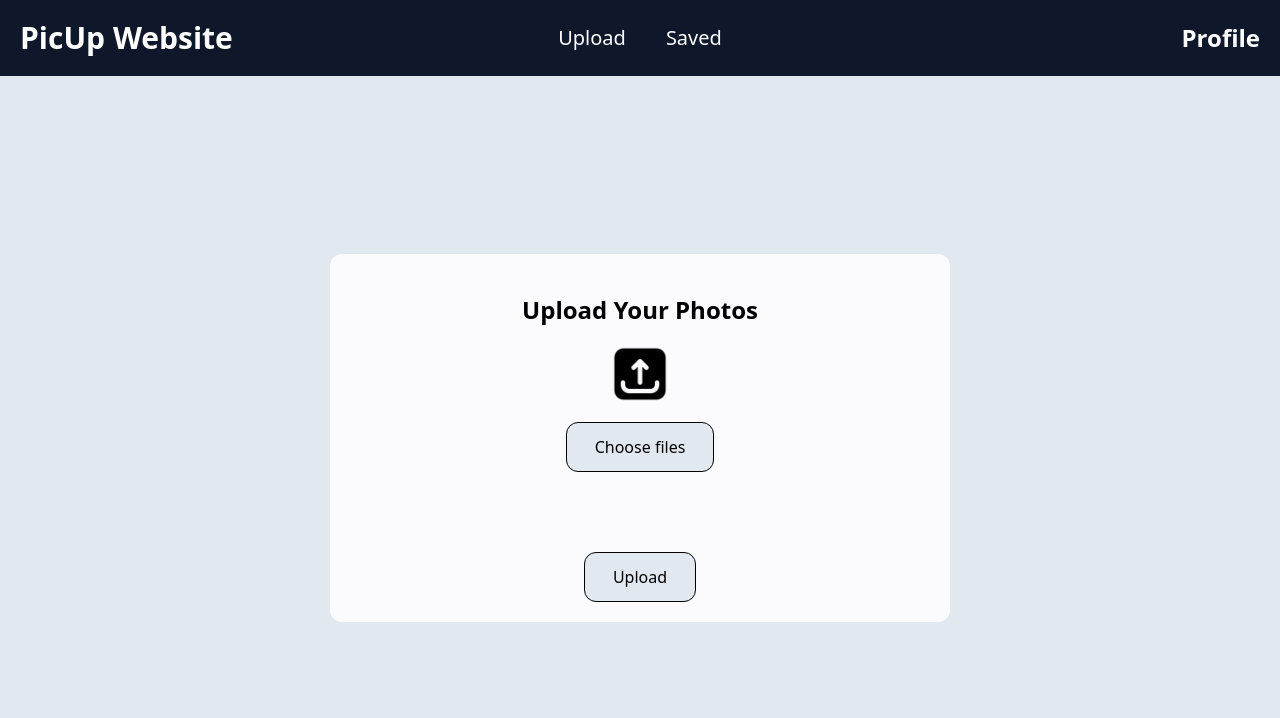
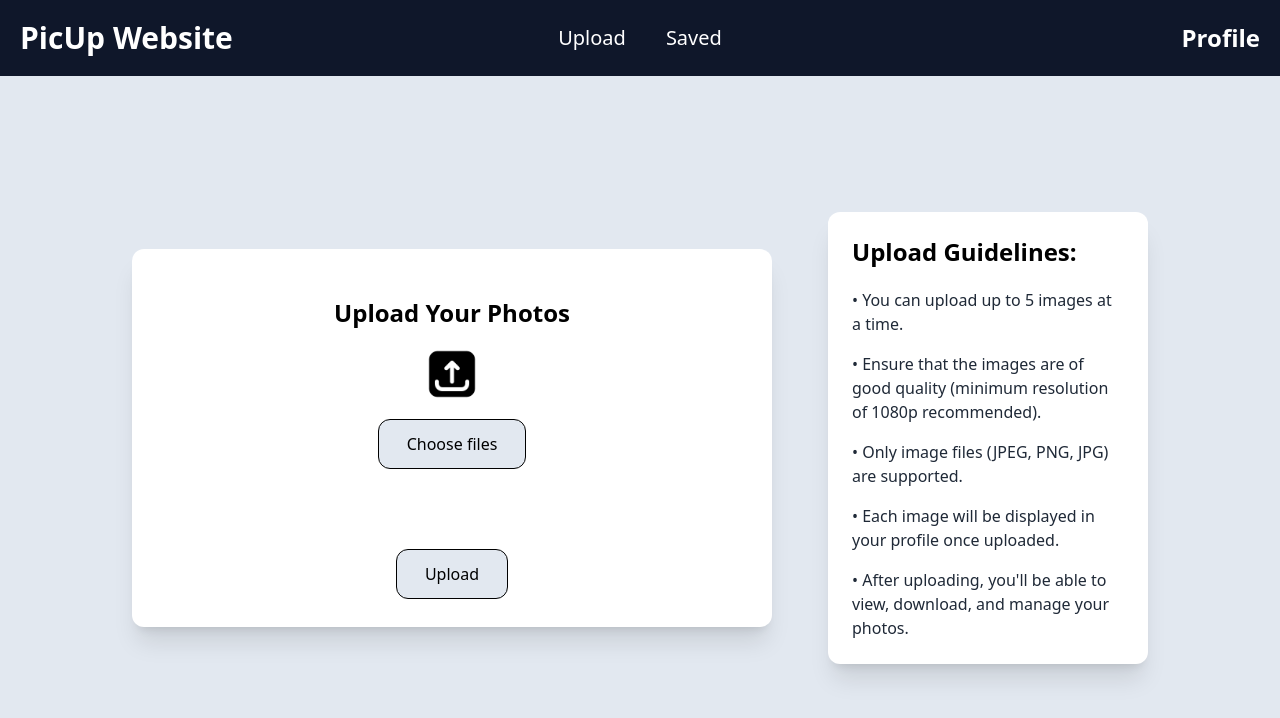
Before and after one commit to ALI-HUP/PicUp-website, a Next.js app: page /headers/upload in a window 1280 px wide. Shown: the top 718 px of the page. Built offline with nearby package versions, Linux system fonts and the light colour scheme.

Commit message:
add information panel to upload page

```diff
--- a/app/headers/upload/page.tsx
+++ b/app/headers/upload/page.tsx
@@ -42,15 +42,16 @@ const Upload = () => {
     <div className="flex flex-col min-h-screen">
       <Header />
 
-      <div className="flex flex-grow justify-center items-center p-5">
-        <div className="bg-white bg-opacity-85 rounded-xl w-[50%] p-5">
+      <div className="flex flex-grow justify-center items-center gap-14 py-10">
+
+        <div className="bg-white w-full md:w-[50%] p-7 rounded-xl shadow-xl">
           <div className="flex flex-col justify-center items-center">
             <h2 className="text-2xl text-black font-extrabold m-5">Upload Your Photos</h2>
-            <Image src={Uploadpic} alt="Upload pic" className="mb-5 w-14" />
+            <Image src={Uploadpic} alt="Upload pic" className="mb-5 w-[50px]" />
           </div>
 
           <form className="flex flex-col gap-5 items-center">
-            <div className="flex justify-center items-center w-full gap-5">
+            <div className="flex justify-center items-center w-full">
               <Button
                 styleType="white"
                 label="Choose files"
@@ -67,9 +68,9 @@ const Upload = () => {
               />
             </div>
 
-            <div className="flex justify-center gap-5 w-full mt-4">
+            <div className="flex justify-center gap-7 w-full m-5">
               {imagePreviews.map((preview, index) => (
-                <div key={index} className="w-20 h-20">
+                <div key={index} className="w-24 h-24">
                   <img
                     src={preview as string}
                     alt={`Preview ${index}`}
@@ -79,10 +80,21 @@ const Upload = () => {
               ))}
             </div>
 
-            <div className="flex justify-center mt-6">
+            <div className="flex justify-center">
               <Button label="Upload" onClick={() => {}} type="submit" styleType="white" />
             </div>
           </form>
+        </div>
+
+        <div className="bg-white w-full md:w-[25%] p-6 rounded-xl shadow-xl">
+          <h3 className="text-2xl font-extrabold text-black mb-5">Upload Guidelines:</h3>
+          <ul className="space-y-4 text-base text-gray-800">
+            <li>• You can upload up to 5 images at a time.</li>
+            <li>• Ensure that the images are of good quality (minimum resolution of 1080p recommended).</li>
+            <li>• Only image files (JPEG, PNG, JPG) are supported.</li>
+            <li>• Each image will be displayed in your profile once uploaded.</li>
+            <li>• After uploading, you'll be able to view, download, and manage your photos.</li>
+          </ul>
         </div>
       </div>
     </div>
```
